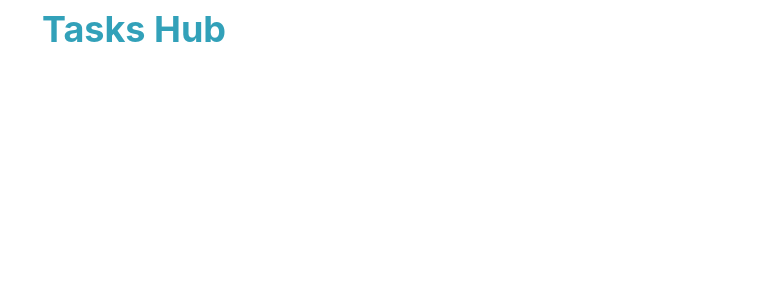
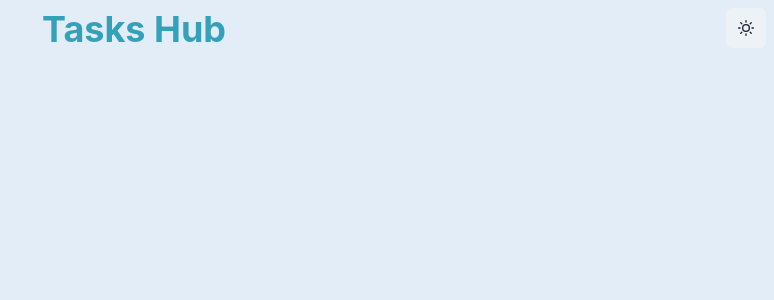
Before and after one commit to devjohn42/note-hub, a React (Vite) app: page / in a window 1280 px wide. Shown: the top 300 px of the page, without its empty margins (506-1280 px from the left). Built offline with nearby package versions, Linux system fonts and the light colour scheme.

Commit message:
feat: creates the theme provider and the button to change the theme

```diff
--- a/src/components/Header.tsx
+++ b/src/components/Header.tsx
@@ -1,7 +1,9 @@
 import { Heading } from '@chakra-ui/react';
+import ThemeButton from './ThemeButton';
 
 const Header = () => {
   return (
+    <>
       <Heading
         fontSize={{ base: '4xl' }}
         fontWeight="bold"
@@ -11,6 +13,8 @@ const Header = () => {
       >
         Tasks Hub
       </Heading>
+      <ThemeButton position={'absolute'} top={0} right={2} />
+    </>
   );
 };
 
--- /dev/null
+++ b/src/components/ThemeButton.tsx
@@ -0,0 +1,22 @@
+import { MoonIcon, SunIcon } from '@chakra-ui/icons';
+import { IconButton, useColorMode } from '@chakra-ui/react';
+import { ComponentPropsWithoutRef } from 'react';
+
+type IconButtonProps = Omit<ComponentPropsWithoutRef<typeof IconButton>, 'aria-label'>;
+
+const ThemeButton = ({ ...props }: IconButtonProps) => {
+  const { colorMode, toggleColorMode } = useColorMode();
+
+  const isDark = colorMode === 'dark';
+
+  return (
+    <IconButton
+      onClick={toggleColorMode}
+      icon={isDark ? <MoonIcon /> : <SunIcon />}
+      aria-label={'dark-mode-label'}
+      {...props}
+    />
+  );
+};
+
+export default ThemeButton;
--- a/src/main.tsx
+++ b/src/main.tsx
@@ -2,10 +2,11 @@ import React from 'react';
 import ReactDOM from 'react-dom/client';
 import App from './App';
 import { ChakraProvider } from '@chakra-ui/react';
+import theme from './theme';
 
 ReactDOM.createRoot(document.getElementById('root') as HTMLElement).render(
   <React.StrictMode>
-    <ChakraProvider>
+    <ChakraProvider theme={theme}>
       <App />
     </ChakraProvider>
   </React.StrictMode>,
--- /dev/null
+++ b/src/theme/index.ts
@@ -0,0 +1,13 @@
+import { extendTheme } from '@chakra-ui/react';
+
+const theme = extendTheme({
+  styles: {
+    global: (props: { colorMode: string }) => ({
+      body: {
+        bg: props.colorMode === 'dark' ? '#23232f' : '#E3EDF7',
+      },
+    }),
+  },
+});
+
+export default theme;
```
Lines whose indentation alone changed are shown as unchanged.
